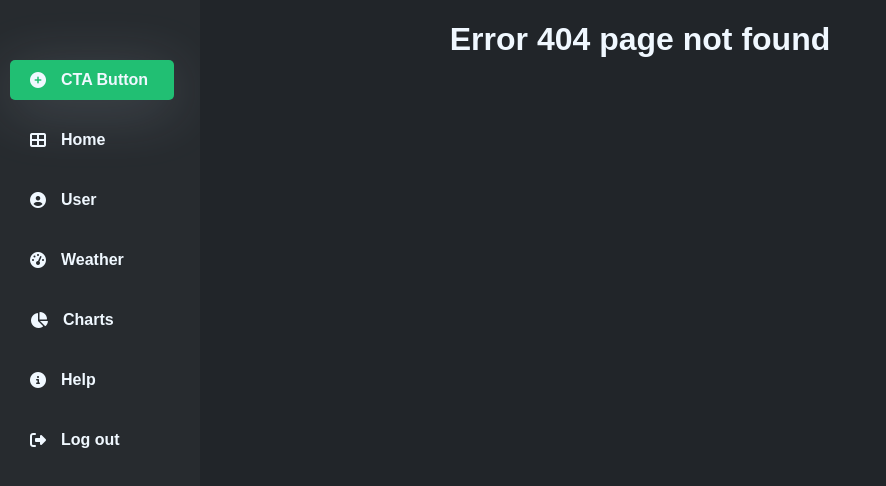
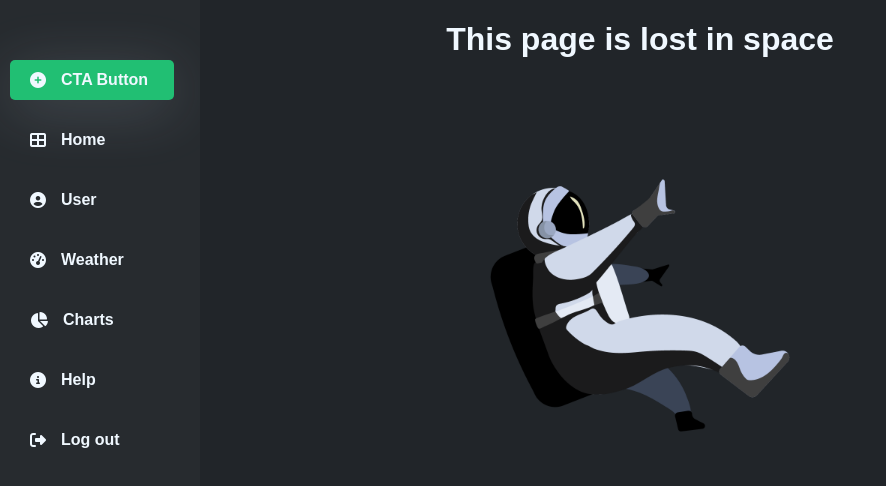
Before and after one commit to mancillajonathan/iot-utt-dashboard-2020, a React (Create React App) app: page /404 in a window 1280 px wide. Before the commit this address had no page. Shown: the top 486 px of the page, without its empty margins (0-886 px from the left). Built offline with nearby package versions, Linux system fonts and the light colour scheme.

Commit message:
Adding not found image

```diff
--- a/src/pages/NotFound.js
+++ b/src/pages/NotFound.js
@@ -1,9 +1,12 @@
 import React from 'react';
+import notFound from '../images/not-found-404.png';
+import './styles/notFound.css';
 
 const NotFound = () => {
 	return (
 		<div>
-			<h1>Error 404 page not found</h1>
+			<h1>This page is lost in space</h1>
+			<img src={notFound} alt='space' className='notFound__image' />
 		</div>
 	);
 };
--- /dev/null
+++ b/src/pages/styles/notFound.css
@@ -0,0 +1,5 @@
+.notFound__image {
+    margin-top: 80px;
+    width: 300px;
+    transition: .4s ease-in-out;
+}
```
Also changed, not shown: src/images/not-found-404.png (added).
